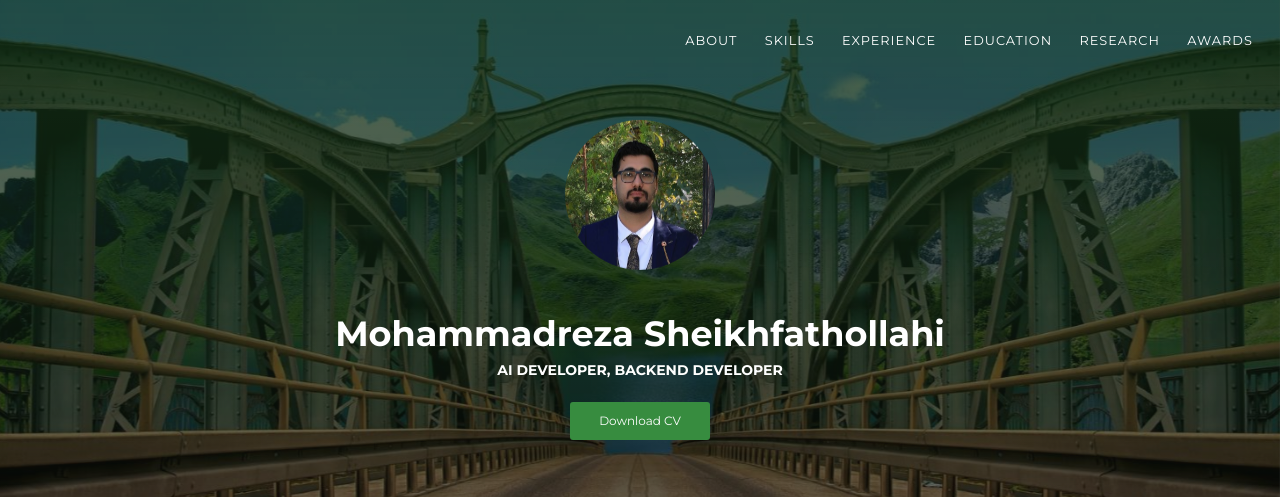
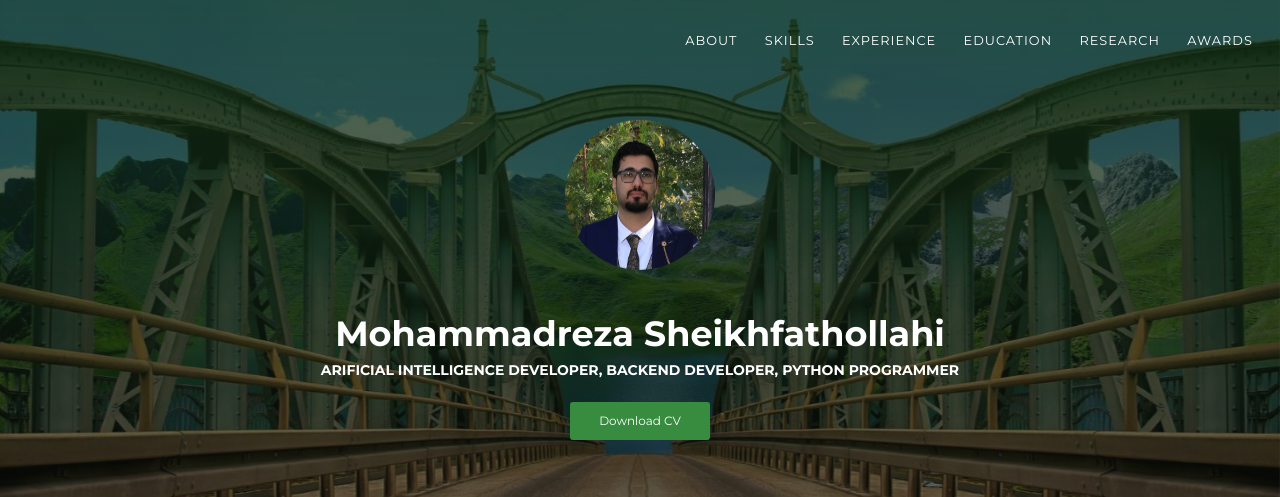
Before and after one commit to Sheikhfathollahi/about, a plain HTML site: page index.html in a window 1280 px wide. Shown: the top 497 px of the page. Drawn offline with Linux system fonts and the light colour scheme.

Commit message:
Update index.html

```diff
--- a/index.html
+++ b/index.html
@@ -52,7 +52,7 @@
         <div class="content-center">
           <div class="cc-profile-image"><a href="#"><img src="images/SheikhFathollahi.jpg" alt="Image"/></a></div>
           <div class="h2 title">Mohammadreza Sheikhfathollahi</div>
-          <p class="category text-white">AI Developer, Backend Developer</p><a class="btn btn-primary" href="https://github.com/Sheikhfathollahi/about/raw/main/Sheikhfathollahi-CV.docx" data-aos="zoom-in" data-aos-anchor="data-aos-anchor">Download CV</a>
+          <p class="category text-white">Arificial Intelligence Developer, Backend Developer, Python Programmer</p><a class="btn btn-primary" href="https://github.com/Sheikhfathollahi/about/raw/main/Sheikhfathollahi-CV.docx" data-aos="zoom-in" data-aos-anchor="data-aos-anchor">Download CV</a>
         </div>
       </div>
       <div class="section">
```
